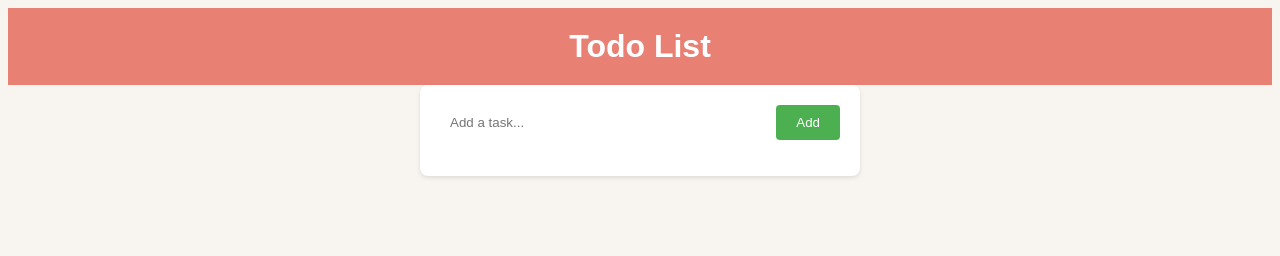
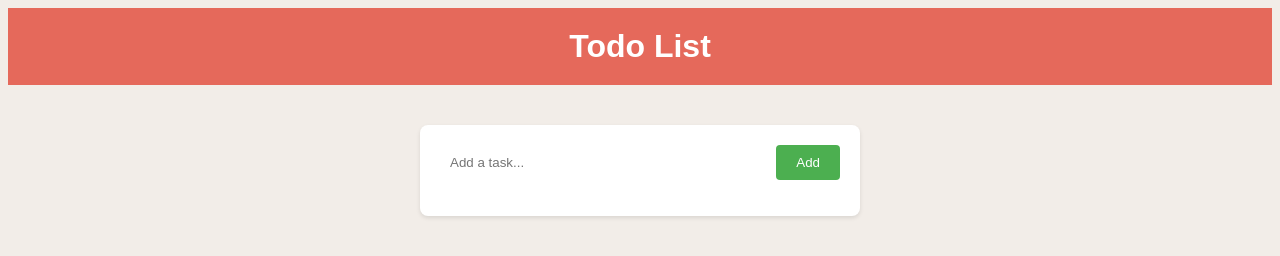
Before and after one commit to huzaifa-frontend/todo-app-v1, a plain HTML site: page index.html in a window 1280 px wide. Drawn offline with Linux system fonts and the light colour scheme.

Commit message:
Updated Style.css

```diff
--- a/styles.css
+++ b/styles.css
@@ -1,13 +1,14 @@
 body {
-  background-color: #f8f4f0;
+  background-color: #f2ede8;
   font-family: "Arial", sans-serif;
 }
 
 .header {
-  background-color: #e98074;
+  background-color: #e5695b;
   padding: 20px;
   text-align: center;
   color: #fff;
+  margin-bottom: 40px;
 }
 
 .header-title {
```
